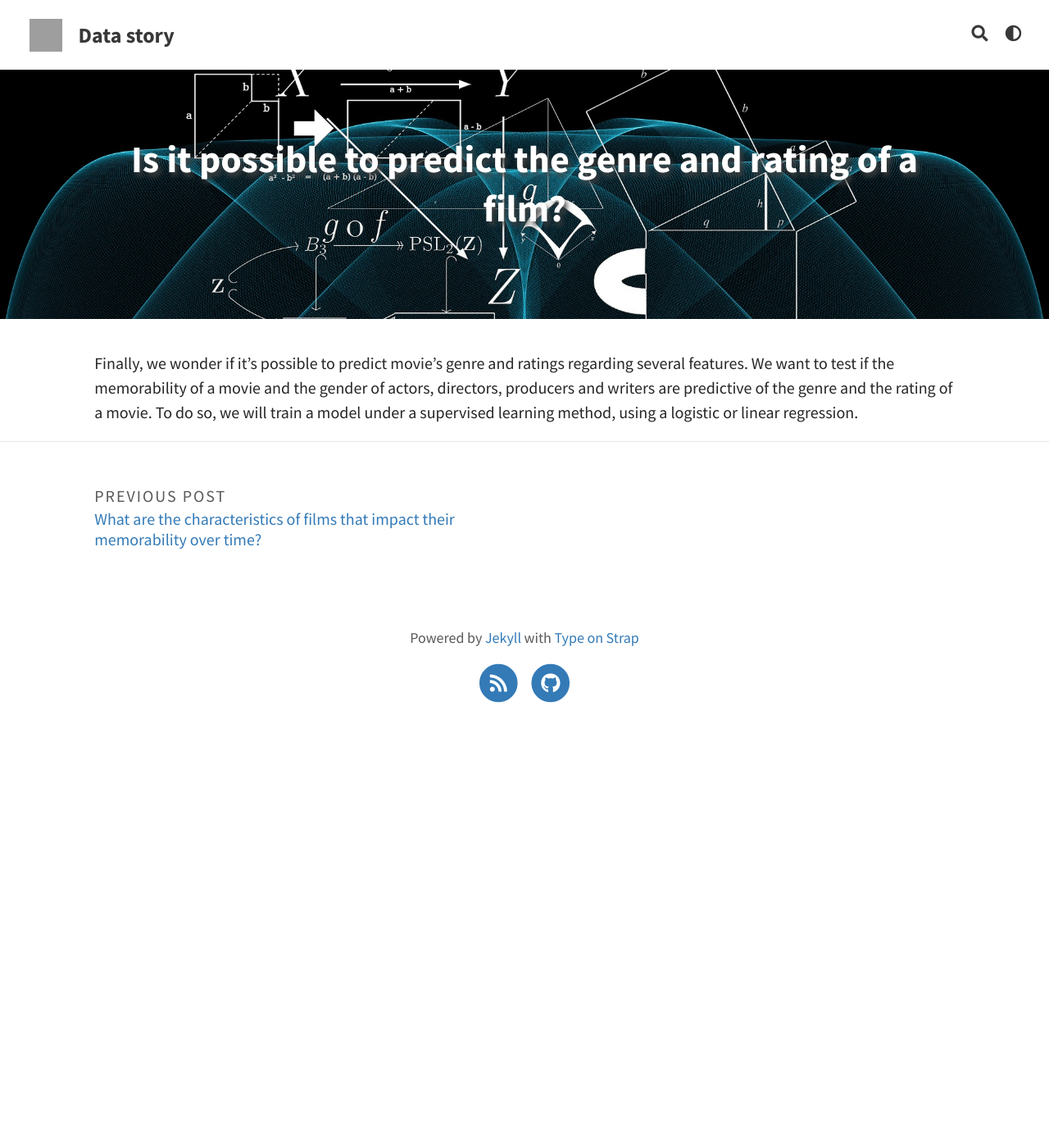
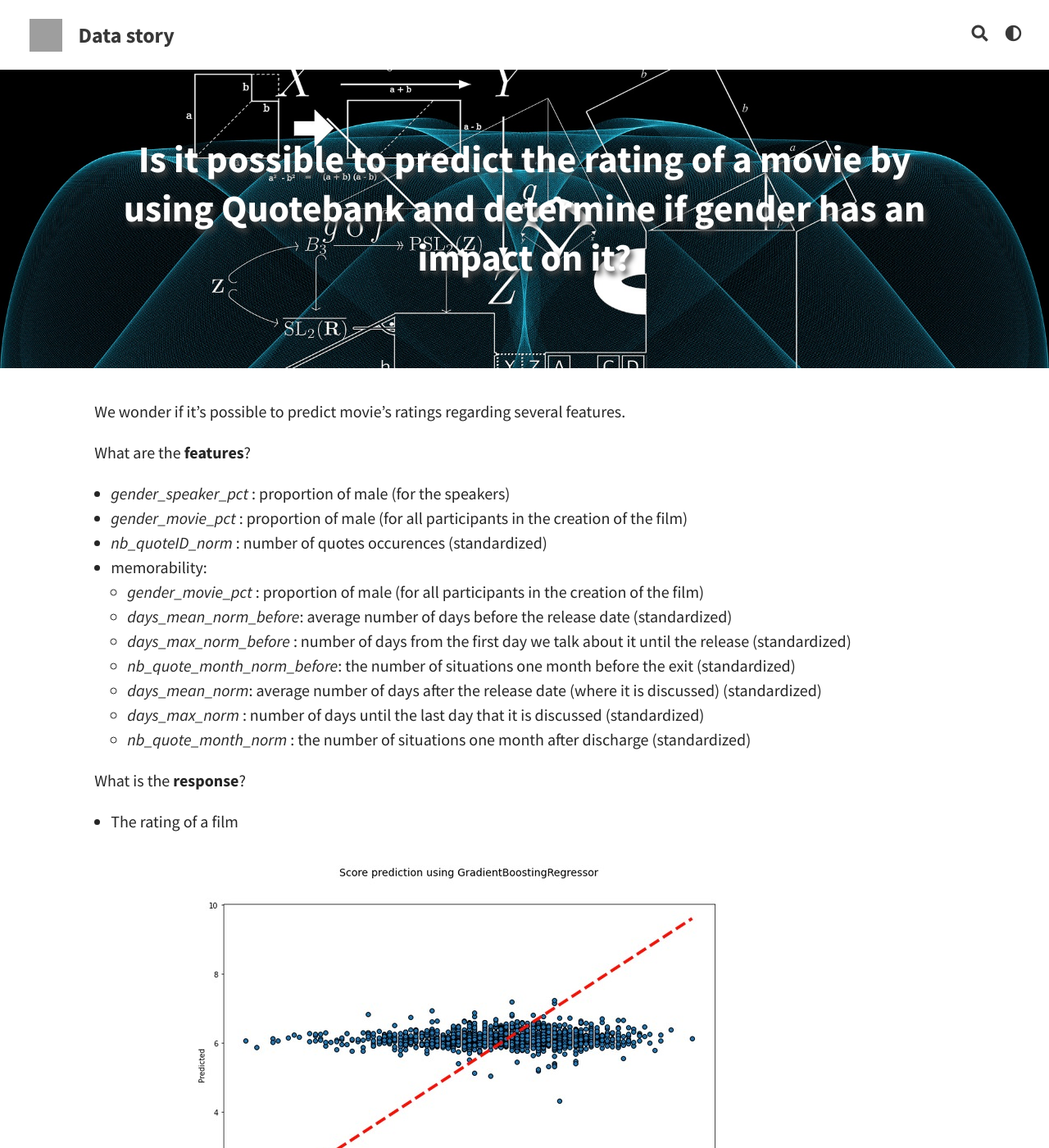
Before and after one commit to igag9/Site_web_ada, a Jekyll site: the page built from _posts/2014-11-29-feature-images.md, in a window 1280 px wide and 1400 px high. Shown: the whole window at 82% size. Built offline with Jekyll 4.4.1, drawn with Linux system fonts in a browser that asks for light colours; some of the changed text lies outside the part shown; grey boxes are pictures that could not be loaded.

Commit message:
add_graph

```diff
--- a/_posts/2014-11-29-feature-images.md
+++ b/_posts/2014-11-29-feature-images.md
@@ -1,8 +1,30 @@
 ---
 layout: post
-title: Is it possible to predict the genre and rating of a film?
+title: Is it possible to predict the rating of a movie by using Quotebank and determine if gender has an impact on it?
 feature-img: "assets/img/feature-img/caclul3.jpg"
 thumbnail: "assets/img/thumbnails/feature-img/caclul3.jpg"
 ---
 
-Finally, we wonder if it’s possible to predict movie’s genre and ratings regarding several features. We want to test if the memorability of a movie and the gender of actors, directors, producers and writers are predictive of the genre and the rating of a movie. To do so, we will train a model under a supervised learning method, using a logistic or linear regression.
+We wonder if it’s possible to predict movie’s ratings regarding several features.
+
+What are the **features**?
+
+- *gender_speaker_pct* : proportion of male (for the speakers)
+- *gender_movie_pct* : proportion of male (for all participants in the creation of the film)
+- *nb_quoteID_norm* : number of quotes occurences (standardized)
+- memorability:
+  - *gender_movie_pct* : proportion of male (for all participants in the creation of the film)
+  - *days_mean_norm_before*: average number of days before the release date (standardized)
+  - *days_max_norm_before* : number of days from the first day we talk about it until the release (standardized)
+  - *nb_quote_month_norm_before*: the number of situations one month before the exit (standardized)
+  - *days_mean_norm*: average number of days after the release date (where it is discussed) (standardized)
+  - *days_max_norm* : number of days until the last day that it is discussed (standardized)
+  - *nb_quote_month_norm* : the number of situations one month after discharge (standardized)
+
+What is the **response**?
+
+- The rating of a film
+
+{% include aligner.html images="feature-img/q3_a.jpeg" column=3 %}
+
+As we can see on the graph and the value of the r2=-0.10, it does not seem possible to predict the score with the proposed features
```
Also changed, not shown: _posts/2017-09-17-Use-Bootstrap.md (+18 -1 lines), _posts/2019-05-18-color-post.md (+1 -1 lines), _posts/2021-04-27-dark-mode.md (+11 -4 lines), assets/img/feature-img/Q2_a.jpeg (added), assets/img/feature-img/Q2_b.jpeg (added), assets/img/feature-img/Q2_c.jpeg (added), assets/img/feature-img/Q3.jpeg (added), assets/img/feature-img/Q3_a.jpeg (added), 1 other file.
